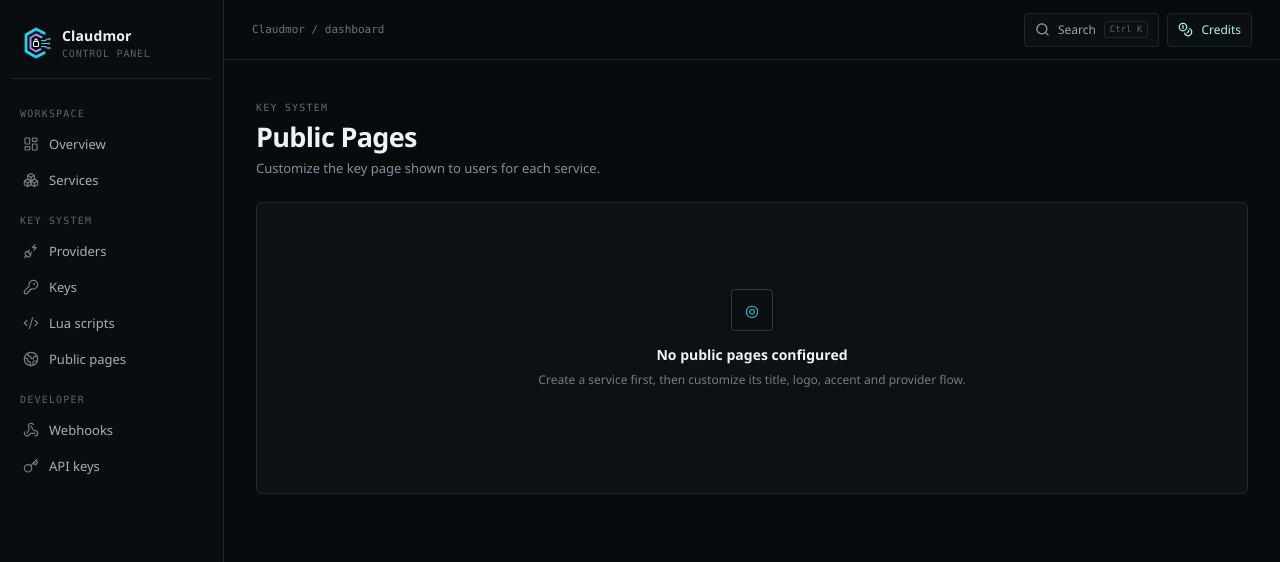
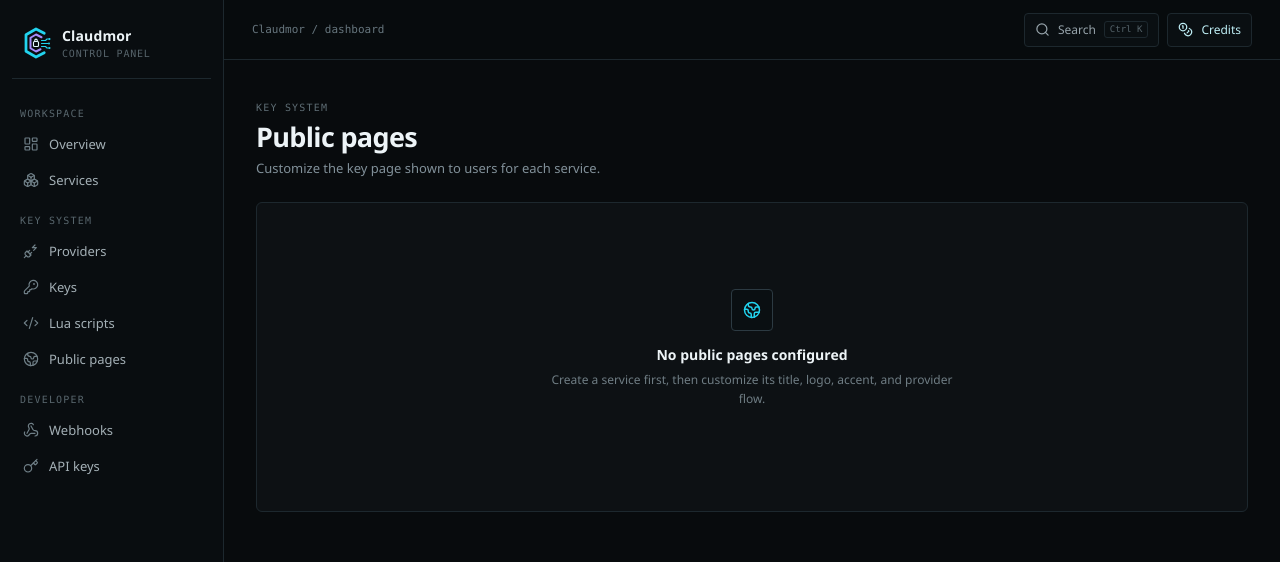
Before and after one commit to KryptIT/Cluadmor, a Next.js app: page /dashboard/public in a window 1280 px wide. Shown: the top 562 px of the page. Built offline with nearby package versions, Linux system fonts and the light colour scheme.

Commit message:
Use Lucide icons throughout Claudmor dashboard

```diff
--- a/app/dashboard/public/page.tsx
+++ b/app/dashboard/public/page.tsx
@@ -1 +1,10 @@
-export default function PublicPages() { return <><div className="pageHead"><div><span className="muted">KEY SYSTEM</span><h1>Public Pages</h1><p>Customize the key page shown to users for each service.</p></div></div><section className="panelCard"><div className="emptyState large"><div className="emptyIcon">◎</div><strong>No public pages configured</strong><p>Create a service first, then customize its title, logo, accent and provider flow.</p></div></section></>; }
+import { Globe2 } from "lucide-react";
+
+export default function PublicPages() {
+  return (
+    <>
+      <div className="pageHead"><div><span className="muted">Key system</span><h1>Public pages</h1><p>Customize the key page shown to users for each service.</p></div></div>
+      <section className="panelCard"><div className="emptyState large"><div className="emptyIcon"><Globe2 size={18}/></div><strong>No public pages configured</strong><p>Create a service first, then customize its title, logo, accent, and provider flow.</p></div></section>
+    </>
+  );
+}
```
